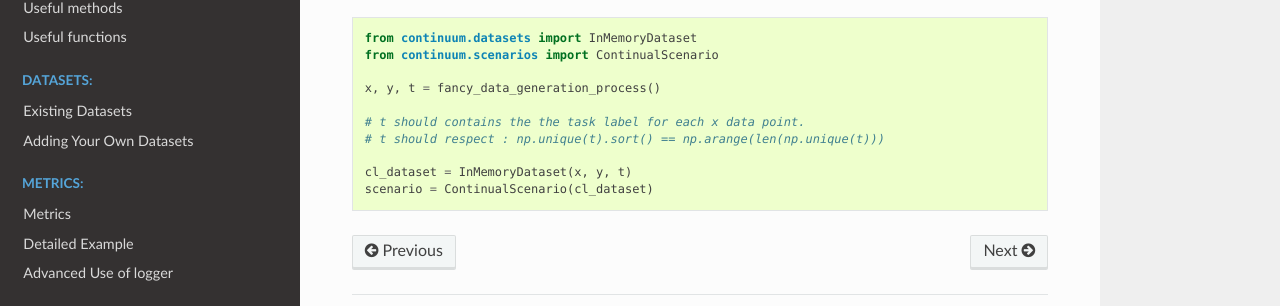
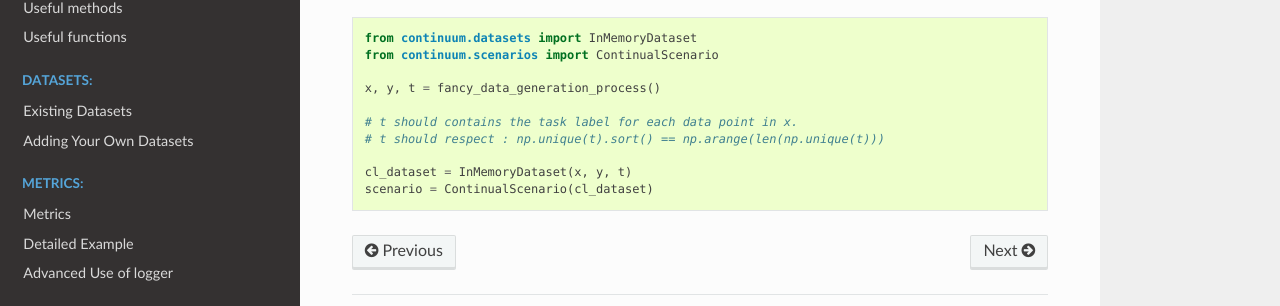
Before and after one commit to Continvvm/continuum, a Sphinx documentation site: the page built from docs/_tutorials/scenarios/scenarios.rst, in a window 1280 px wide and 900 px high, scrolled down 7022 px. Shown: the part 500-806 px from the top of the window. Built offline with Sphinx 7.4.7 and the Read the Docs theme 2.0.0, drawn with Linux system fonts in a browser that asks for light colours.

Commit message:
fix text

```diff
--- a/docs/_tutorials/scenarios/scenarios.rst
+++ b/docs/_tutorials/scenarios/scenarios.rst
@@ -386,7 +386,7 @@ You can also create personal scenarios simply by creating your own task label ve
 
     x, y, t = fancy_data_generation_process()
 
-    # t should contains the the task label for each x data point.
+    # t should contains the task label for each data point in x.
     # t should respect : np.unique(t).sort() == np.arange(len(np.unique(t)))
 
     cl_dataset = InMemoryDataset(x, y, t)
```
